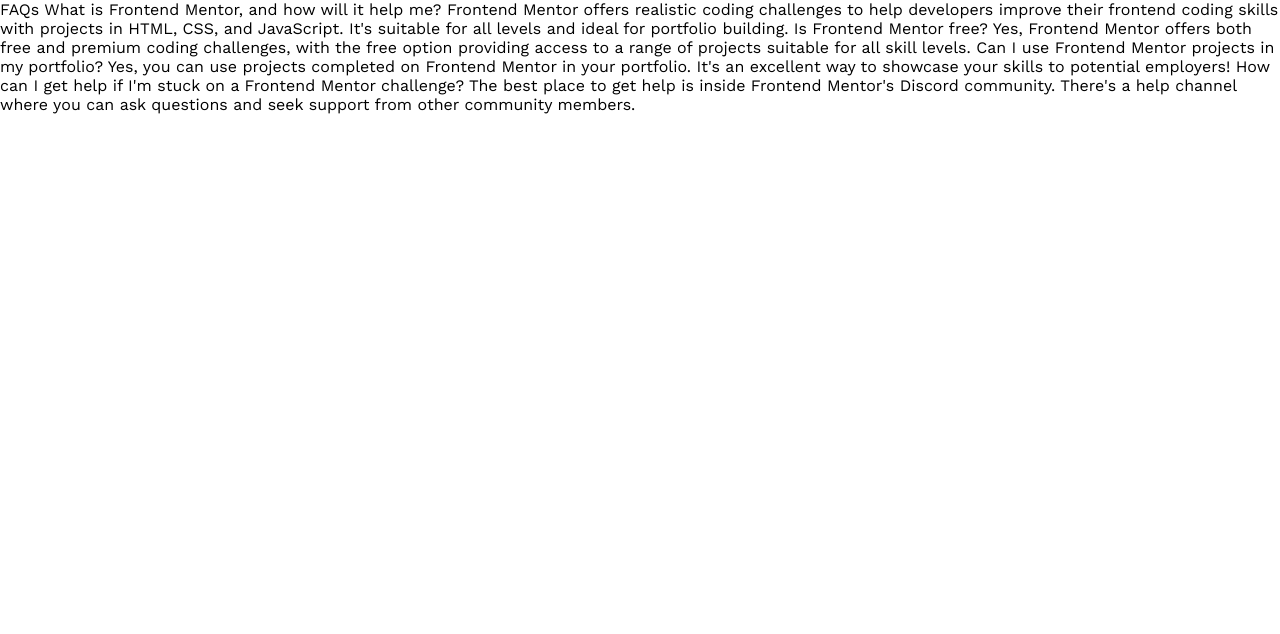
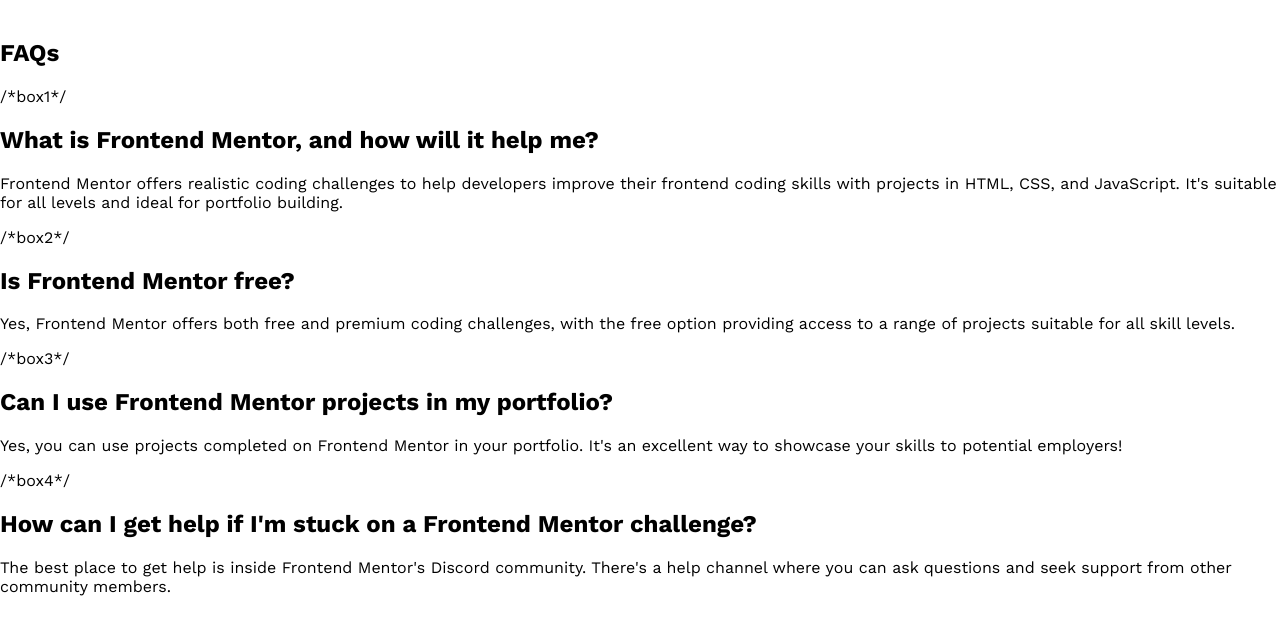
Before and after one commit to gitVikas898/faq-accordion-main, a plain HTML site: page index.html in a window 1280 px wide. Drawn offline with nearby package versions, Linux system fonts and the light colour scheme.

Commit message:
basic structure and css class added

```diff
--- a/index.html
+++ b/index.html
@@ -14,8 +14,62 @@
   <!-- Feel free to remove these styles or customise in your own stylesheet 👍 -->
 </head>
 <body>
+  <section>
+      <div class="container">
 
-  FAQs
+        <!-- heading box -->
+          <div class="heading-div">
+            <img src="" alt="">
+            <h1>FAQs</h1>
+          </div>
+
+          <!-- FAQ BOX -->
+
+    <div class="question-div">
+
+
+      /*box1*/ <div class="faq-div">
+                <div class="question-box">
+                  <h2 class="main-heading">What is Frontend Mentor, and how will it help me?</h2>
+                    <p class="main-text">
+                      Frontend Mentor offers realistic coding challenges to help developers improve their
+                      frontend coding skills with projects in HTML, CSS, and JavaScript. It's suitable for
+                      all levels and ideal for portfolio building.
+                  </p>
+                </div>
+              </div>
+
+     /*box2*/  <div class="faq-div">
+                <div class="question-box">
+                  <h2 class="main-heading">Is Frontend Mentor free?</h2>
+                  <p class="main-text">
+                    Yes, Frontend Mentor offers both free and premium coding challenges, with the free
+                    option providing access to a range of projects suitable for all skill levels.</p>
+                </div>
+              </div>
+
+    /*box3*/ <div class="faq-div">
+                <div class="question-box">
+                  <h2 class="main-heading">Can I use Frontend Mentor projects in my portfolio?</h2>
+                  <p class="main-text">
+                    Yes, you can use projects completed on Frontend Mentor in your portfolio. It's an excellent
+                    way to showcase your skills to potential employers!</p>
+                </div>
+              </div>
+
+    /*box4*/ <div class="faq-div">
+                <div class="question-box">
+                  <h2 class="main-heading">How can I get help if I'm stuck on a Frontend Mentor challenge?</h2>
+                  <p class="main-text">
+                    The best place to get help is inside Frontend Mentor's Discord community. There's a help
+                    channel where you can ask questions and seek support from other community members.
+                  </p>
+                </div>
+              </div>
+          </div>
+      </div>
+  </section>
+  <!-- FAQs
 
   What is Frontend Mentor, and how will it help me?
 
@@ -36,7 +90,7 @@
   How can I get help if I'm stuck on a Frontend Mentor challenge?
 
   The best place to get help is inside Frontend Mentor's Discord community. There's a help
-  channel where you can ask questions and seek support from other community members.
+  channel where you can ask questions and seek support from other community members. -->
 
 </body>
 </html>
```
